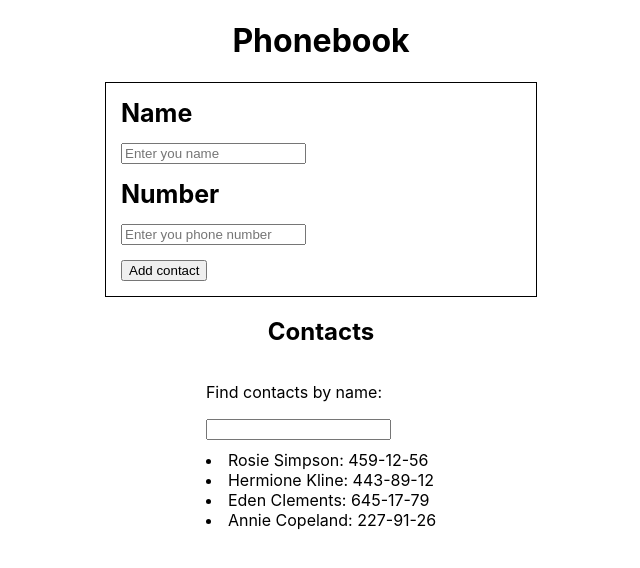
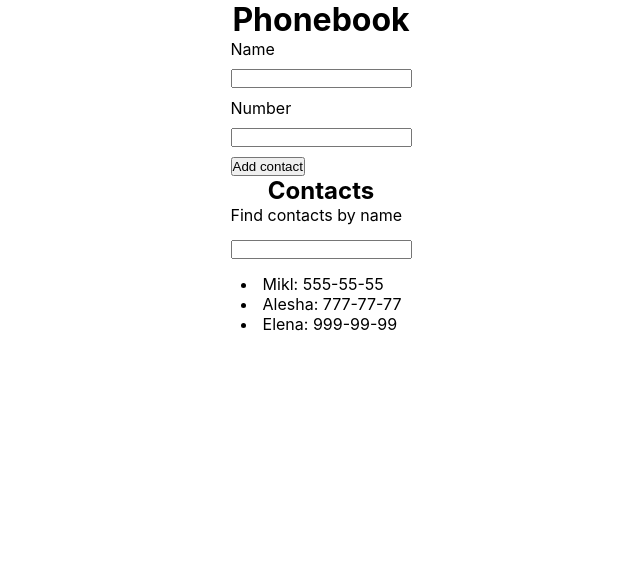
Before and after one commit to zTjamm/full-stack5-hw-2.1, a React (Create React App) app: page / in a window 1280 px wide. Shown: the top 568 px of the page, without its empty margins (319-959 px from the left). Built offline with nearby package versions, Linux system fonts and the light colour scheme.

Commit message:
Step4
done

```diff
--- a/src/App.css
+++ b/src/App.css
@@ -1,38 +1,12 @@
-.App {
-  text-align: center;
+*{
+  margin: 0;
+  padding: 0;
+  box-sizing: border-box;
 }
-
-.App-logo {
-  height: 40vmin;
-  pointer-events: none;
-}
-
-@media (prefers-reduced-motion: no-preference) {
-  .App-logo {
-    animation: App-logo-spin infinite 20s linear;
-  }
-}
-
-.App-header {
-  background-color: #282c34;
-  min-height: 100vh;
+.wrapper{
+  width: 600px;
+  margin: 0 auto;
   display: flex;
   flex-direction: column;
   align-items: center;
-  justify-content: center;
-  font-size: calc(10px + 2vmin);
-  color: white;
 }
-
-.App-link {
-  color: #61dafb;
-}
-
-@keyframes App-logo-spin {
-  from {
-    transform: rotate(0deg);
-  }
-  to {
-    transform: rotate(360deg);
-  }
-}
--- a/src/App.js
+++ b/src/App.js
@@ -1,57 +1,51 @@
-import React, {Component} from 'react'
-import Phonebook from './components/PhoneBook/Phonebook'
+import React, {Component} from 'react';
+import "./App.css"
+// import {nanoid} from "nanoid";
+import ContactForm from "./components/ContactForm/ContactForm";
+import ContactList from "./components/ContactList/ContactList";
+import Filter from "./components/Filter/Filter";
 
 export default class App extends Component {
     state = {
         contacts: [
-            {id: 'id-1', name: 'Rosie Simpson', number: '459-12-56'},
-            {id: 'id-2', name: 'Hermione Kline', number: '443-89-12'},
-            {id: 'id-3', name: 'Eden Clements', number: '645-17-79'},
-            {id: 'id-4', name: 'Annie Copeland', number: '227-91-26'},
+            {id:1, name: "Mikl", number: "555-55-55"},
+            {id:2, name: "Alesha", number: "777-77-77"},
+            {id:3, name: "Elena", number: "999-99-99"}
         ],
-        filter: '',
-        name: '',
-        number: ''
+        filter: ""
     }
-    onInputName = (e) => {
-        const {value} = e.currentTarget;
-        this.setState({
-                name: value
-            }
-        )
+    onInputFilter=(e)=>{
+        const value = e.currentTarget.value;
+        this.setState({filter: value})
     }
-    onInputNumber = (e) => {
-        const {value} = e.currentTarget;
-        this.setState({
-                number: value
-            }
-        )
+    onSubmit=(data)=>{
+        data.id =this.state.contacts.length+1;
+        this.setState({contacts: [...this.state.contacts , data]})
     }
-    clickBtn = (e) => {
-        e.preventDefault();
-        let a = {id: this.state.contacts.length + 1, name: this.state.name, number: this.state.number}
-        if (this.state.name === '' || this.state.number === "") {
-            alert("Заполните Имя и телефон")
-        } else {
-            this.setState((prevState => ({
-                contacts: [...this.state.contacts, a],
-                name: "",
-                number: ''
-            })))
+    onFilter=()=>{
+        const {filter,contacts}= this.state;
+        if(filter){
+            return contacts.filter(name =>name.name.toLowerCase().includes(filter));
+        }else {
+            return contacts;
         }
     }
-    onFilter = (e) => {
-        this.setState({filter: e.currentTarget.value})
-    }
     render() {
+        const filteredContacts = this.onFilter();
         return (
-            <div>
-                <Phonebook
+            <div className="wrapper">
+                <h1>Phonebook</h1>
+                <ContactForm
                     state={this.state}
-                    onInputName={this.onInputName}
-                    onInputNumber={this.onInputNumber}
-                    clickBtn={this.clickBtn}
-                    onFilter={this.onFilter}
+                    onSubmit={this.onSubmit}
+                />
+                <h2>Contacts</h2>
+                <Filter
+                    state={this.state}
+                    onInputFilter={this.onInputFilter}
+                />
+                <ContactList
+                    contacts={filteredContacts}
                 />
             </div>
         )
--- a/src/components/PhoneBook/Phonebook.js
+++ b/src/components/ContactForm/ContactForm.js
@@ -1,46 +1,50 @@
 import React, {Component} from 'react';
-import s from "./Phonebook.module.css"
-import Contact from "./Contact";
+import s from './ContactForm.module.css'
 
+class ContactForm extends Component {
+    state={
+        name: "",
+        number: ""
+    }
+    onInput=(e)=>{
+        const{name,value}=e.currentTarget;
+        this.setState({[name]: value})
+    }
+    onFormSubmit =(e)=>{
+        e.preventDefault();
+        this.props.onSubmit(this.state);
+        this.setState({name: "", number: ""});
 
-class Phonebook extends Component {
+    }
     render() {
         return (
-            <div className={s.wrapper}>
-                <h1>Phonebook</h1>
-                <form className={s.form} onSubmit={this.props.clickBtn}>
+            <div>
+                <form onSubmit={this.onFormSubmit} className={s.form}>
                     <label>Name</label>
                     <input
-                        onInput={this.props.onInputName}
-                        value={this.props.state.name}
+                        onInput={this.onInput}
                         type="text"
                         name="name"
-                        placeholder="Enter you name"
+                        value={this.state.name}
                         pattern="^[a-zA-Zа-яА-Я]+(([' -][a-zA-Zа-яА-Я ])?[a-zA-Zа-яА-Я]*)*$"
                         title="Name may contain only letters, apostrophe, dash and spaces. For example Adrian, Jacob Mercer, Charles de Batz de Castelmore d'Artagnan"
                         required
                     />
                     <label>Number</label>
                     <input
-                        onInput={this.props.onInputNumber}
-                        value={this.props.state.number}
+                        onInput={this.onInput}
                         type="tel"
                         name="number"
-                        placeholder="Enter you phone number"
+                        value={this.state.number}
                         pattern="\+?\d{1,4}?[-.\s]?\(?\d{1,3}?\)?[-.\s]?\d{1,4}[-.\s]?\d{1,4}[-.\s]?\d{1,9}"
                         title="Phone number must be digits and can contain spaces, dashes, parentheses and can start with +"
                         required
                     />
-                    <button  type='submit'>Add contact</button>
+                    <button type="submit">Add contact</button>
                 </form>
-                <h2>Contacts</h2>
-                    <Contact
-                        state={this.props.state}
-                        onFilter={this.props.onFilter}
-                    />
             </div>
         );
     }
 }
 
-export default Phonebook;
+export default ContactForm;
--- /dev/null
+++ b/src/components/ContactForm/ContactForm.module.css
@@ -0,0 +1,9 @@
+.form{
+    display: flex;
+    flex-direction: column;
+    justify-content: center;
+    align-items: flex-start;
+}
+.form input{
+    margin: 10px 0;
+}
--- /dev/null
+++ b/src/components/ContactList/ContactList.js
@@ -0,0 +1,10 @@
+import React from "react";
+
+export default function ContactList({contacts}) {
+    const render = contacts.map((contact)=><li key={contact.id}>{contact.name}: {contact.number}</li>)
+        return(
+            <div>
+                {render}
+            </div>
+        )
+}
--- /dev/null
+++ b/src/components/Filter/Filter.js
@@ -0,0 +1,20 @@
+import React from "react";
+import s from "./Filter.module.css"
+
+export default function Filter({state, onInputFilter}) {
+    return(
+        <div className={s.items}>
+            <label>Find contacts by name</label>
+            <input
+                onInput={onInputFilter}
+                type="text"
+                name="filter"
+                value={state.filter}
+                pattern="^[a-zA-Zа-яА-Я]+(([' -][a-zA-Zа-яА-Я ])?[a-zA-Zа-яА-Я]*)*$"
+                title="Name may contain only letters, apostrophe, dash and spaces. For example Adrian, Jacob Mercer, Charles de Batz de Castelmore d'Artagnan"
+
+            />
+        </div>
+    )
+
+}
--- /dev/null
+++ b/src/components/Filter/Filter.module.css
@@ -0,0 +1,8 @@
+.items{
+    display: flex;
+    flex-direction: column;
+    align-items: flex-start;
+}
+.items input{
+    margin: 15px 0;
+}
--- a/src/components/PhoneBook/Contact.js
+++ /dev/null
@@ -1,21 +0,0 @@
-import React from "react";
-import s from "./Contact.module.css"
-import {nanoid} from "nanoid";
-
-export default function Contact({state, onFilter}) {
-    let itemId = nanoid();
-    let filterContacts = state.contacts.filter(value => value.name.toLowerCase().includes(state.filter.toLowerCase()));
-    const contact =filterContacts.map((e,id)=><li name={e.name} id={itemId} key={id}>{e.name}: {e.number}</li>)
-    return (
-        <div className={s.wrapper}>
-            <p>Find contacts by name:</p>
-            <input
-                onInput={onFilter}
-                value={state.filter}
-                type="text"
-                name='filter'
-                title='search name'/>
-            {contact}
-        </div>
-    )
-}
--- a/src/components/PhoneBook/Contact.module.css
+++ /dev/null
@@ -1,6 +0,0 @@
-.wrapper{
-    margin-bottom: 50px;
-}
-.wrapper input {
-    margin-bottom: 10px;
-}
--- a/src/components/PhoneBook/Phonebook.module.css
+++ /dev/null
@@ -1,22 +0,0 @@
-.wrapper{
-    display: flex;
-    flex-direction: column;
-    justify-content: center;
-    align-items: center;
-}
-.form {
-    padding: 15px;
-    width: 400px;
-    display: flex;
-    flex-direction: column;
-    justify-content: center;
-    align-items: flex-start;
-    border: 1px solid black;
-}
-.form label {
-    font-size: 25px;
-    font-weight: bold;
-}
-.form input {
-    margin: 15px 0;
-}
```
Also changed, not shown: src/components/ContactList/ContactList.module.css (added), src/ТЗ.txt (added).
